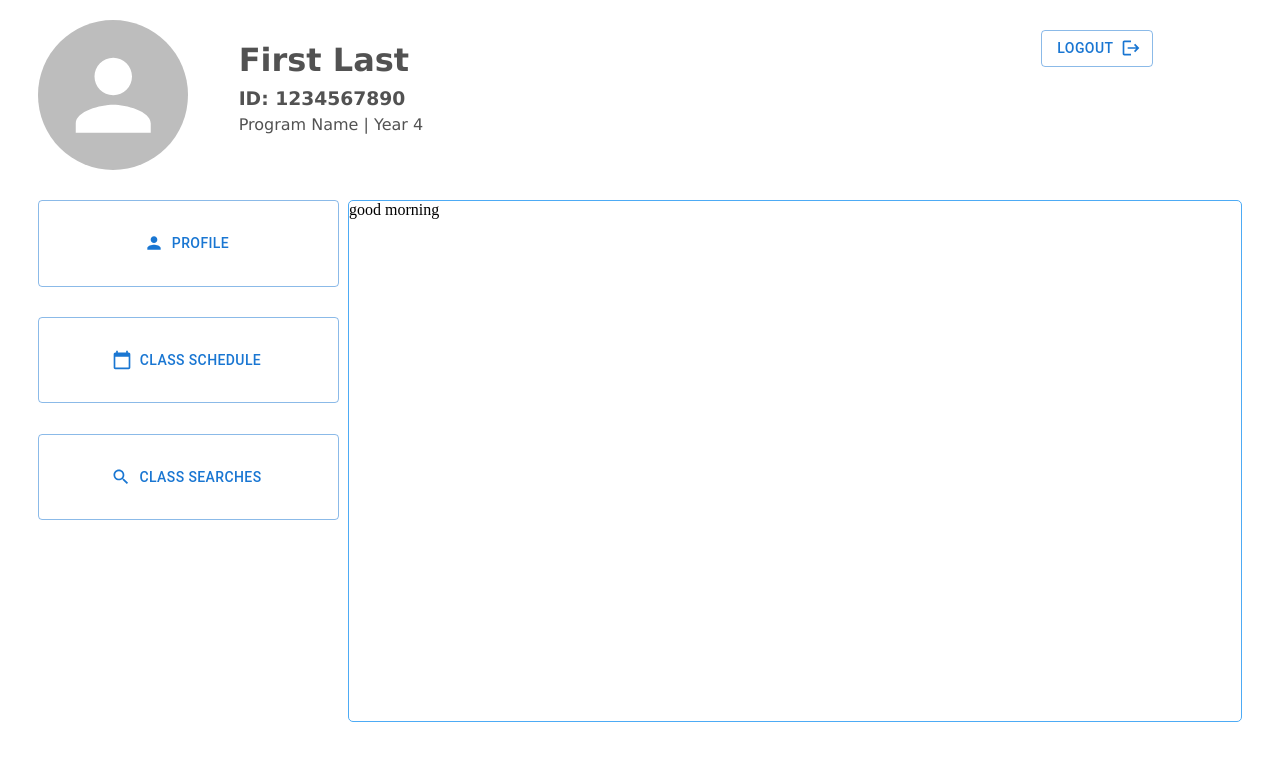
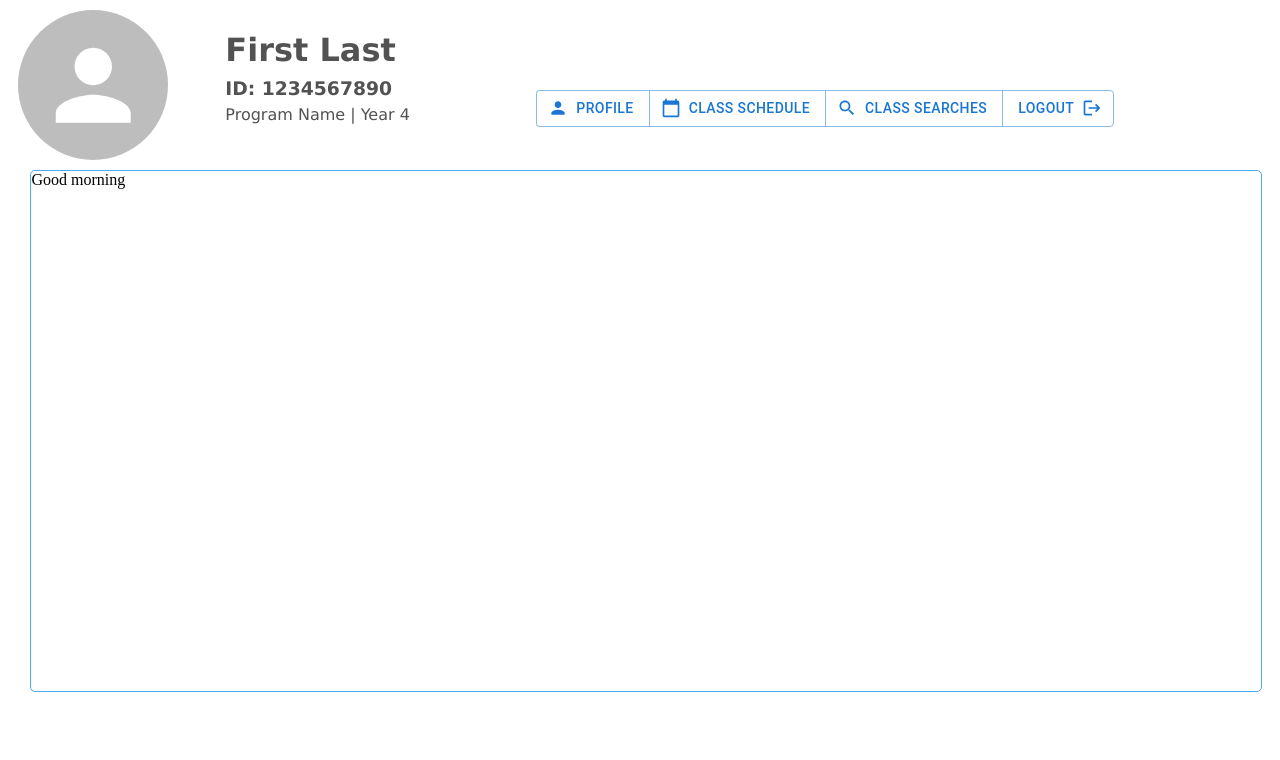
Before and after one commit to tnguyen10/ClassHub, a React (Create React App) app in the folder classhub/: page / in a window 1280 px wide. Shown: the top 760 px of the page. Built offline with nearby package versions, Linux system fonts and the light colour scheme.

Commit message:
feat: redo landing page layout, move navigation buttons to top

```diff
--- a/classhub/src/App.js
+++ b/classhub/src/App.js
@@ -12,51 +12,22 @@ const appStyle = {
   borderColor: "grey",
 };
 
-const columnStyle = {
+const bodyStyle = {
   border: "solid",
   borderColor: "#4dabf5",
   minHeight:"65vh",
   marginLeft: "1%",
   borderWidth: "1px",
   borderRadius: "5px",
-};
-
-const innerStyle = {
-  marginLeft: "3%",
-  borderColor: "grey",
-  padding: "10px",
-  margin: "10px",
-};
-
-const buttonStyle = {
-  width: "100%",
-  padding: "10%",
-  marginBottom: "10%",
+  marginTop: "10px"
 };
 
 export default function App() {
   return (
     <div style={appStyle}>
-      <div style={innerStyle}>
         <Overview />
-      </div>
-      <div style={innerStyle}>
-        <Grid container>
-          <Grid item xs={3}>
-            <Button variant="outlined" startIcon={<PersonIcon/>} style={buttonStyle}>
-              Profile
-            </Button>
-            <Button variant="outlined" startIcon={<CalendarTodayIcon/>} style={buttonStyle}>
-              Class Schedule
-            </Button>
-            <Button variant="outlined" startIcon={<SearchIcon/>} style={buttonStyle}>
-              Class Searches
-            </Button>{" "}
-          </Grid>
-          <Grid item xs={9}>
-            <div style={columnStyle}>good morning</div>
-          </Grid>
-        </Grid>
+      <div style={bodyStyle}>
+        Good morning
       </div>
     </div>
   );
--- a/classhub/src/components/Overview.js
+++ b/classhub/src/components/Overview.js
@@ -2,6 +2,10 @@ import Avatar from "@mui/material/Avatar";
 import Grid from "@mui/material/Grid";
 import Button from "@mui/material/Button";
 import LogoutIcon from "@mui/icons-material/Logout";
+import PersonIcon from "@mui/icons-material/Person";
+import CalendarTodayIcon from "@mui/icons-material/CalendarToday";
+import SearchIcon from "@mui/icons-material/Search";
+import ButtonGroup from "@mui/material/ButtonGroup";
 
 const fontStyle = {
   fontFamily: "Verdana",
@@ -9,9 +13,9 @@ const fontStyle = {
   marginBottom: "-10px",
 };
 
-const logoutButtonStyle = {
-  marginTop:"10px"
-}
+const buttonsStyle = {
+  marginTop: "80px",
+};
 
 export default function Overview() {
   return (
@@ -20,15 +24,18 @@ export default function Overview() {
         <Grid item xs={2}>
           <Avatar sx={{ width: 150, height: 150 }}></Avatar>
         </Grid>
-        <Grid item xs={8}>
+        <Grid item xs={3}>
           <h1 style={fontStyle}>First Last</h1>
           <h3 style={fontStyle}>ID: 1234567890</h3>
           <p style={fontStyle}>Program Name | Year 4</p>
         </Grid>
-        <Grid item xs={2}>
-          <Button variant="outlined" endIcon={<LogoutIcon/>} style={logoutButtonStyle}>
-            Logout
-          </Button>
+        <Grid item xs={7} style={buttonsStyle}>
+          <ButtonGroup variant="outlined" aria-label="outlined button group">
+            <Button startIcon={<PersonIcon />}>Profile</Button>
+            <Button startIcon={<CalendarTodayIcon />}>Class Schedule</Button>
+            <Button startIcon={<SearchIcon />}>Class Searches</Button>
+            <Button endIcon={<LogoutIcon />}>Logout</Button>
+          </ButtonGroup>
         </Grid>
       </Grid>
     </div>
```
